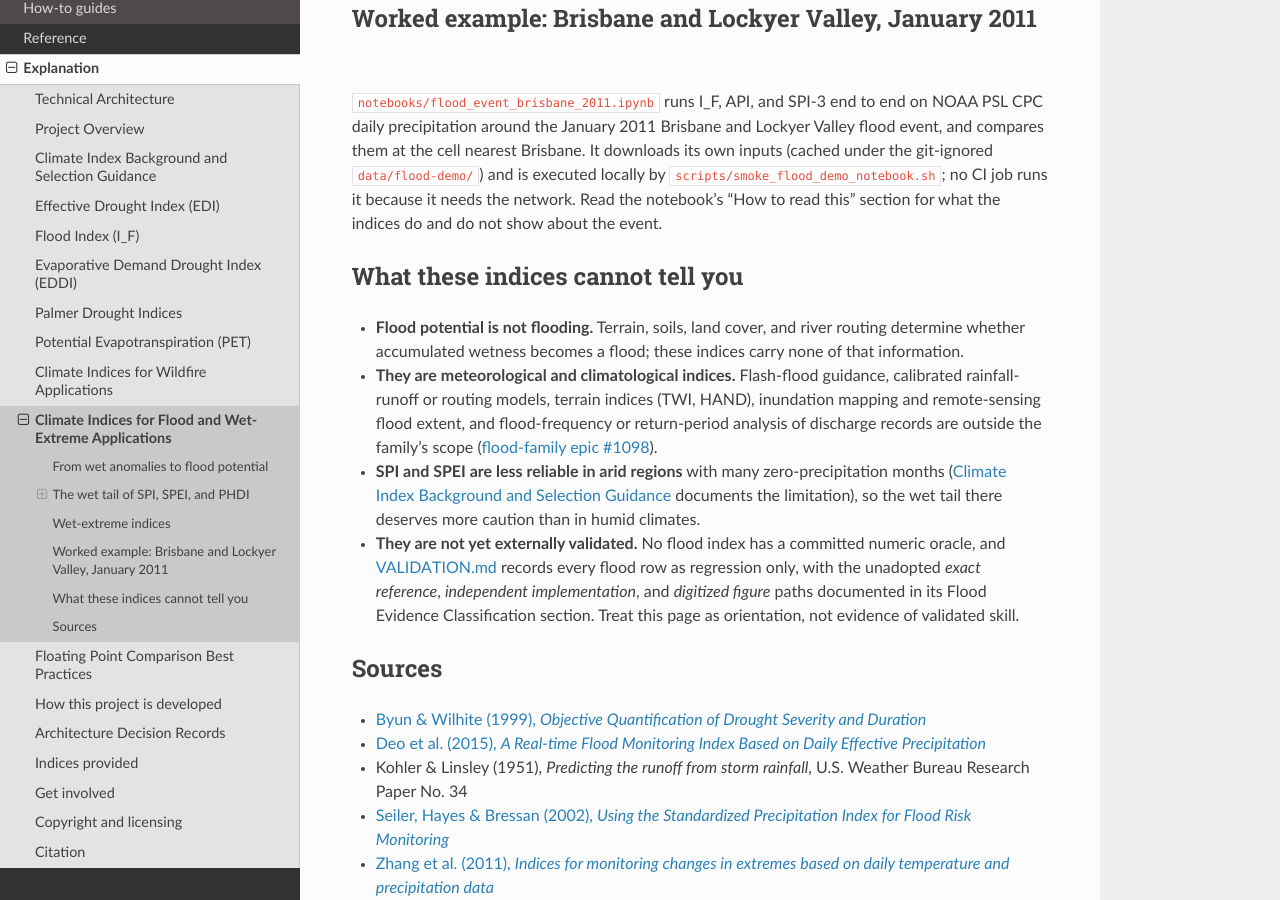
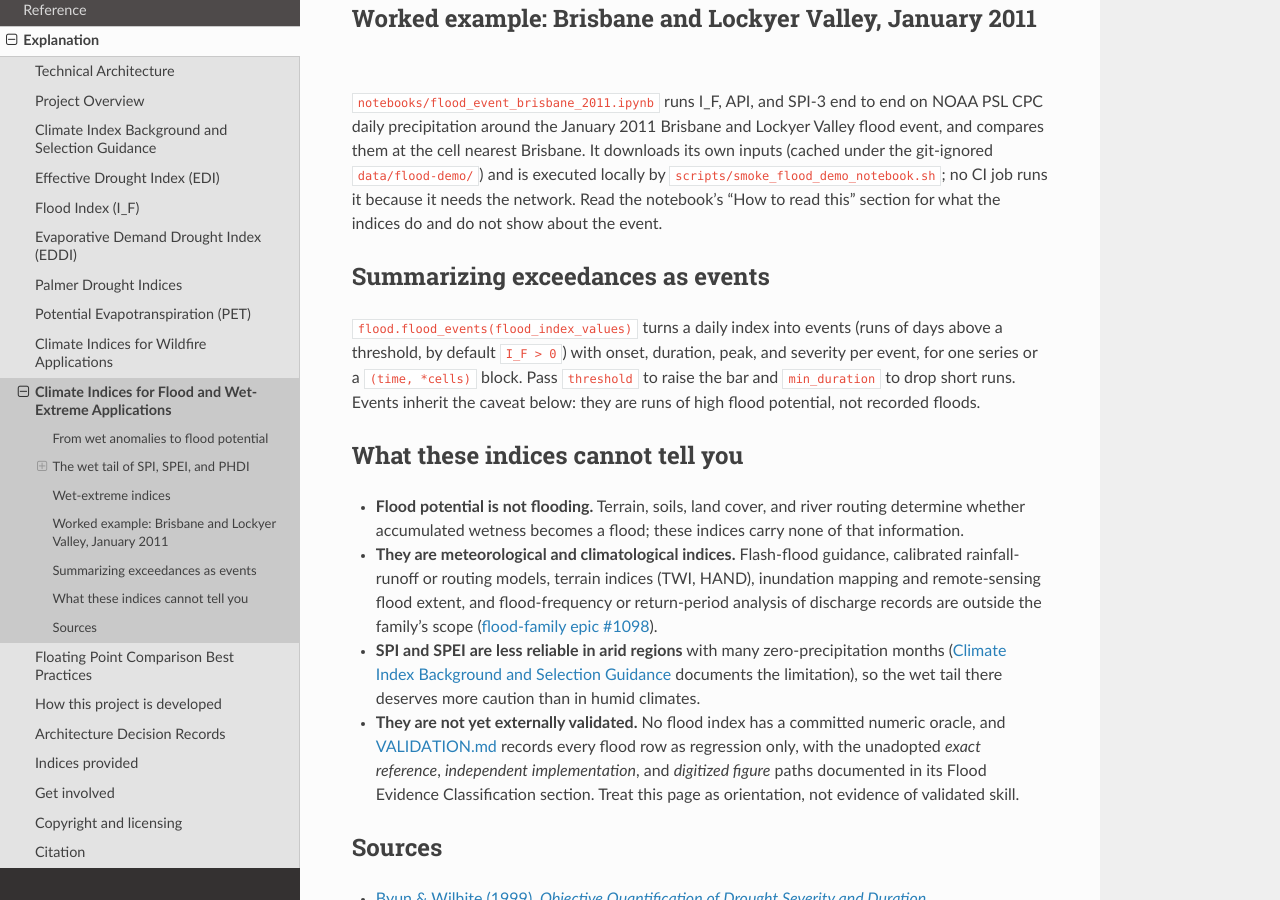
Before and after one commit to monocongo/climate_indices, a Sphinx documentation site: the page built from docs/flood_applications.md, in a window 1280 px wide and 900 px high, scrolled down 3219 px. Built offline with Sphinx 7.4.7 and the Read the Docs theme 3.1.0, drawn with Linux system fonts in a browser that asks for light colours.

Commit message:
docs(flood): explain summarizing exceedances as events

```diff
--- a/docs/flood_applications.md
+++ b/docs/flood_applications.md
@@ -165,6 +165,14 @@ and is executed locally by `scripts/smoke_flood_demo_notebook.sh`; no CI job
 runs it because it needs the network. Read the notebook's "How to read this"
 section for what the indices do and do not show about the event.
 
+## Summarizing exceedances as events
+
+`flood.flood_events(flood_index_values)` turns a daily index into events (runs of
+days above a threshold, by default `I_F > 0`) with onset, duration, peak, and
+severity per event, for one series or a `(time, *cells)` block. Pass `threshold`
+to raise the bar and `min_duration` to drop short runs. Events inherit the
+caveat below: they are runs of high flood potential, not recorded floods.
+
 ## What these indices cannot tell you
 
 - **Flood potential is not flooding.** Terrain, soils, land cover, and river
```
